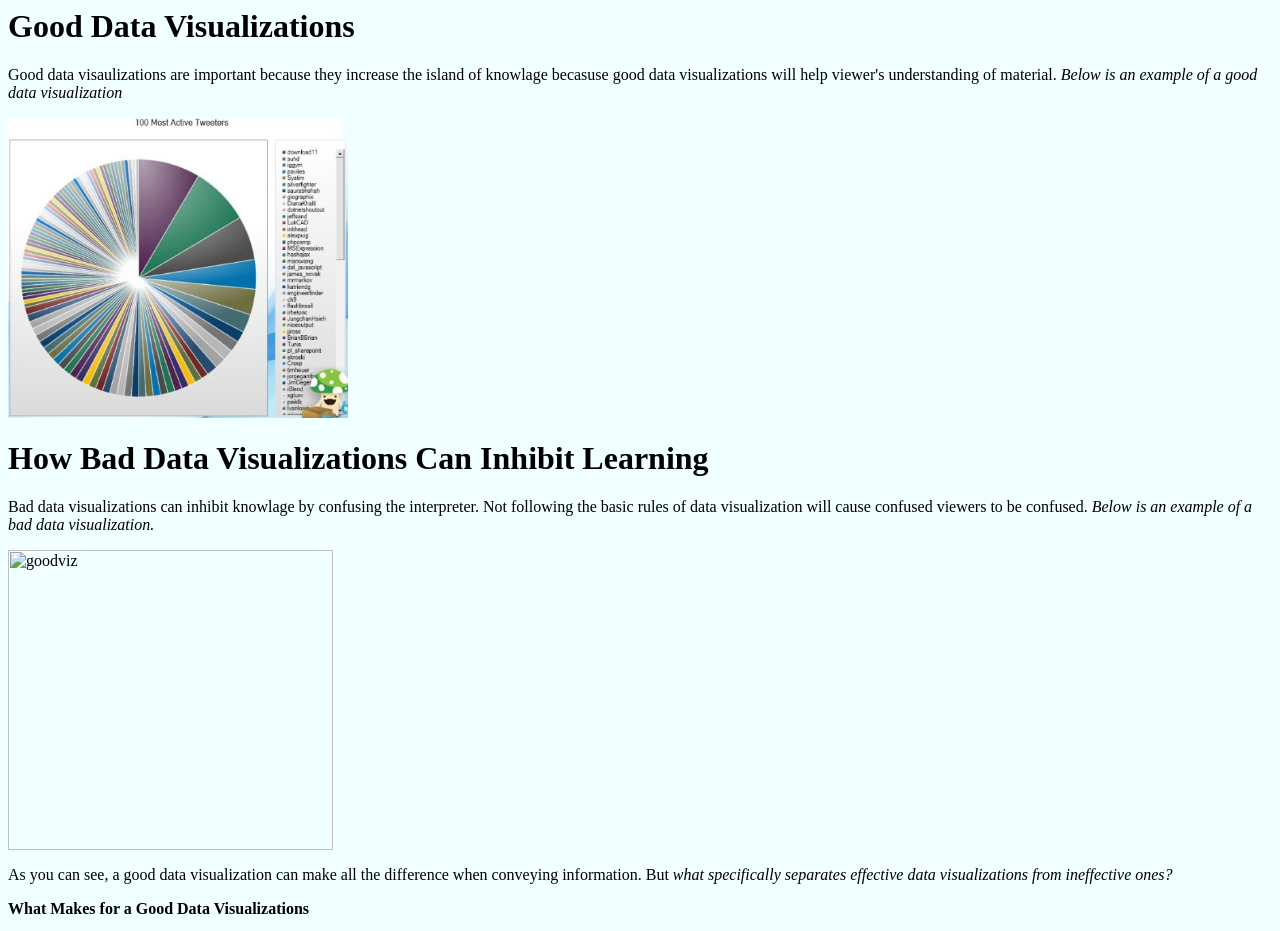
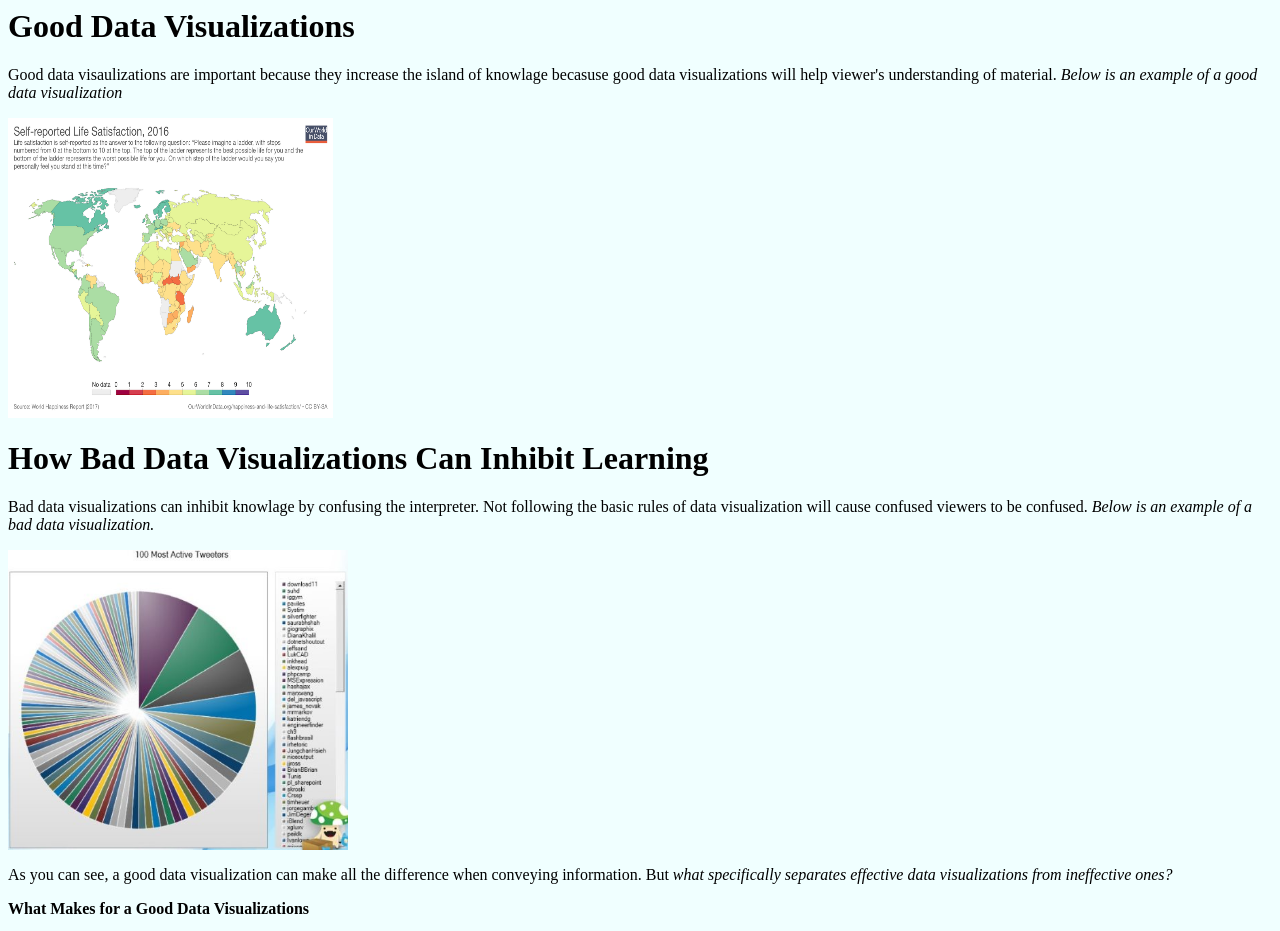
Before and after one commit to tom10hood/Learningprep, a plain HTML site: page index.html in a window 1280 px wide. Shown: the top 931 px of the page. Drawn offline with Linux system fonts and the light colour scheme.

Commit message:
Update index.html

```diff
--- a/index.html
+++ b/index.html
@@ -7,12 +7,12 @@
         <h1><b>Good Data Visualizations </b></h1>
             <p> Good data visaulizations are important because they increase the island of knowlage becasuse good data visualizations will help viewer's understanding of material. <em>Below is an example of a good data visualization </em> </p>
 
- <img src="worstdataviz.jpg" alt="worstdataviz" style="width:340px;height:300px;">
+      <img src="goodimage.png" alt="goodimage" style="width:325px;height:300px;">
 
         <h1><b> How Bad Data Visualizations Can Inhibit Learning</b></h1>
             <p> Bad data visualizations can inhibit knowlage by confusing the interpreter. Not following the basic rules of data visualization will cause confused viewers to be confused. <em>Below is an example of a bad data visualization.</em>  </p>
 
-      <img src="goodviz.png" alt="goodviz" style="width:325px;height:300px;">
+      <img src="worstdataviz.jpg" alt="worstdataviz" style="width:340px;height:300px;">
 
             <p>As you can see, a good data visualization  can make all the difference when conveying information. But <em> what specifically separates effective data visualizations from ineffective ones?</em></p>
 
```
